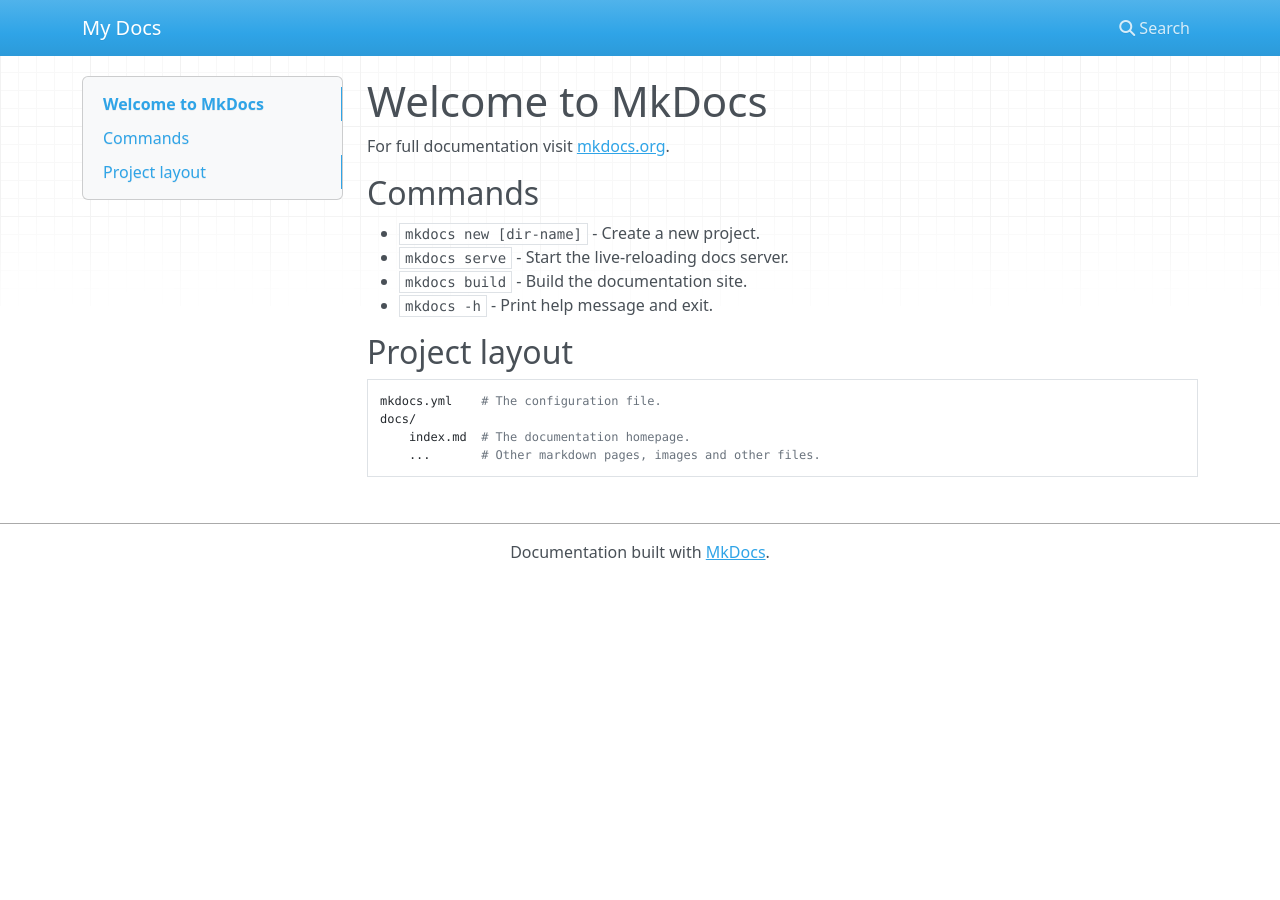
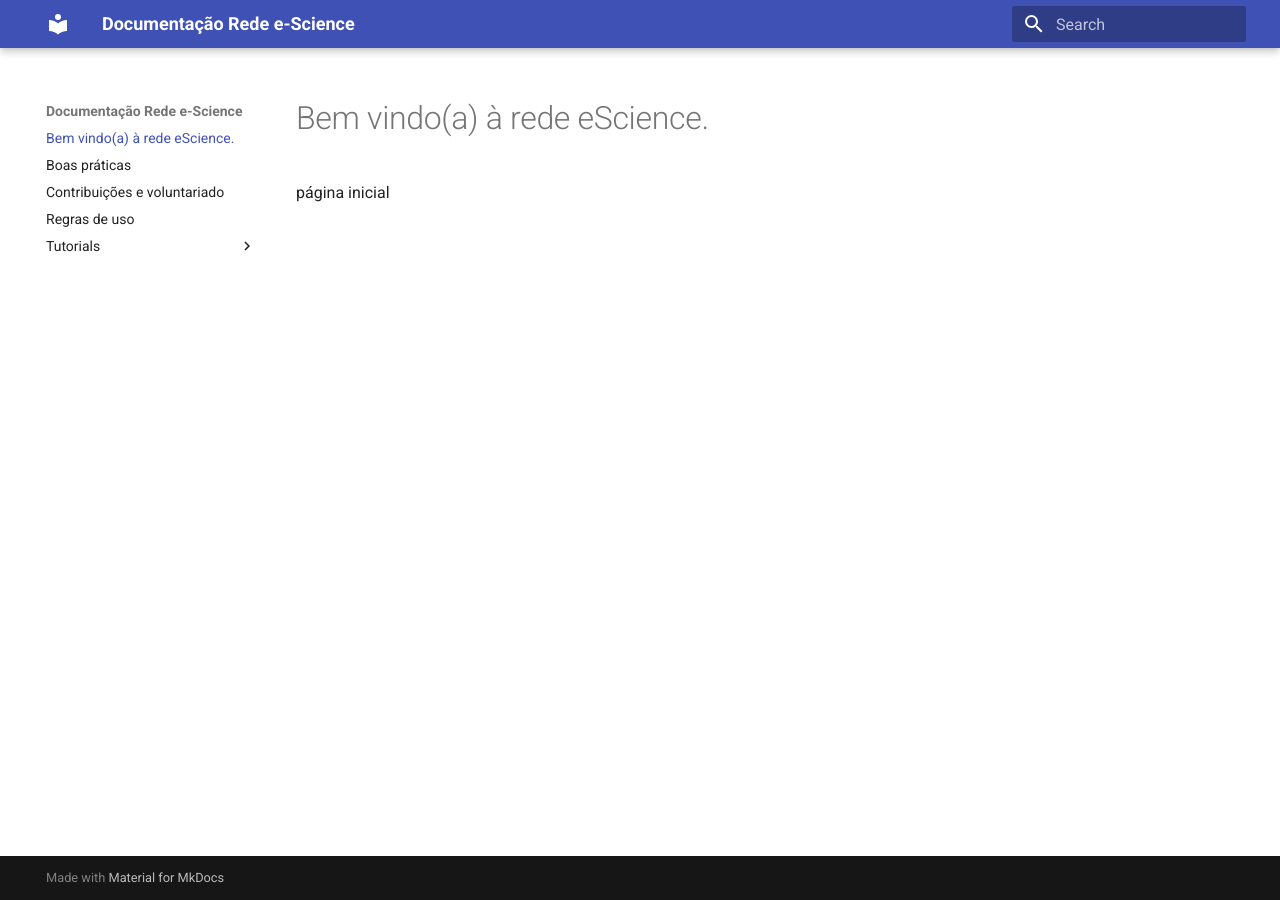
Before and after one commit to arturandre/docs-lab-vision, an MkDocs documentation site: the page built from docs/index.md, in a window 1280 px wide. Built offline with MkDocs 1.6.1 and Material for MkDocs 9.7.7, drawn with Linux system fonts in a browser that asks for light colours; nearby versions of some CDN libraries.

Commit message:
first documentation draft

```diff
--- /dev/null
+++ b/docs/best_practices.md
@@ -0,0 +1 @@
+# Boas práticas
--- a/docs/index.md
+++ b/docs/index.md
@@ -1,17 +1,3 @@
-# Welcome to MkDocs
+# Bem vindo(a) à rede eScience.
 
-For full documentation visit [mkdocs.org](https://www.mkdocs.org).
-
-## Commands
-
-* `mkdocs new [dir-name]` - Create a new project.
-* `mkdocs serve` - Start the live-reloading docs server.
-* `mkdocs build` - Build the documentation site.
-* `mkdocs -h` - Print help message and exit.
-
-## Project layout
-
-    mkdocs.yml    # The configuration file.
-    docs/
-        index.md  # The documentation homepage.
-        ...       # Other markdown pages, images and other files.
+página inicial
--- /dev/null
+++ b/docs/rules.md
@@ -0,0 +1 @@
+# Regras de uso
--- a/mkdocs.yml
+++ b/mkdocs.yml
@@ -1 +1,4 @@
-site_name: My Docs
+site_name: Documentação Rede e-Science
+site_url: https://vision.ime.usp.br/~lucasmsobrinho
+theme:
+          name: material
```
Also changed, not shown: docs/contribution.md (added, +5 -0 lines), docs/tutorials/editing_code.md (added, +9 -0 lines), docs/tutorials/install_python.md (added, +5 -0 lines), docs/tutorials/running_jobs.md (added, +7 -0 lines).
